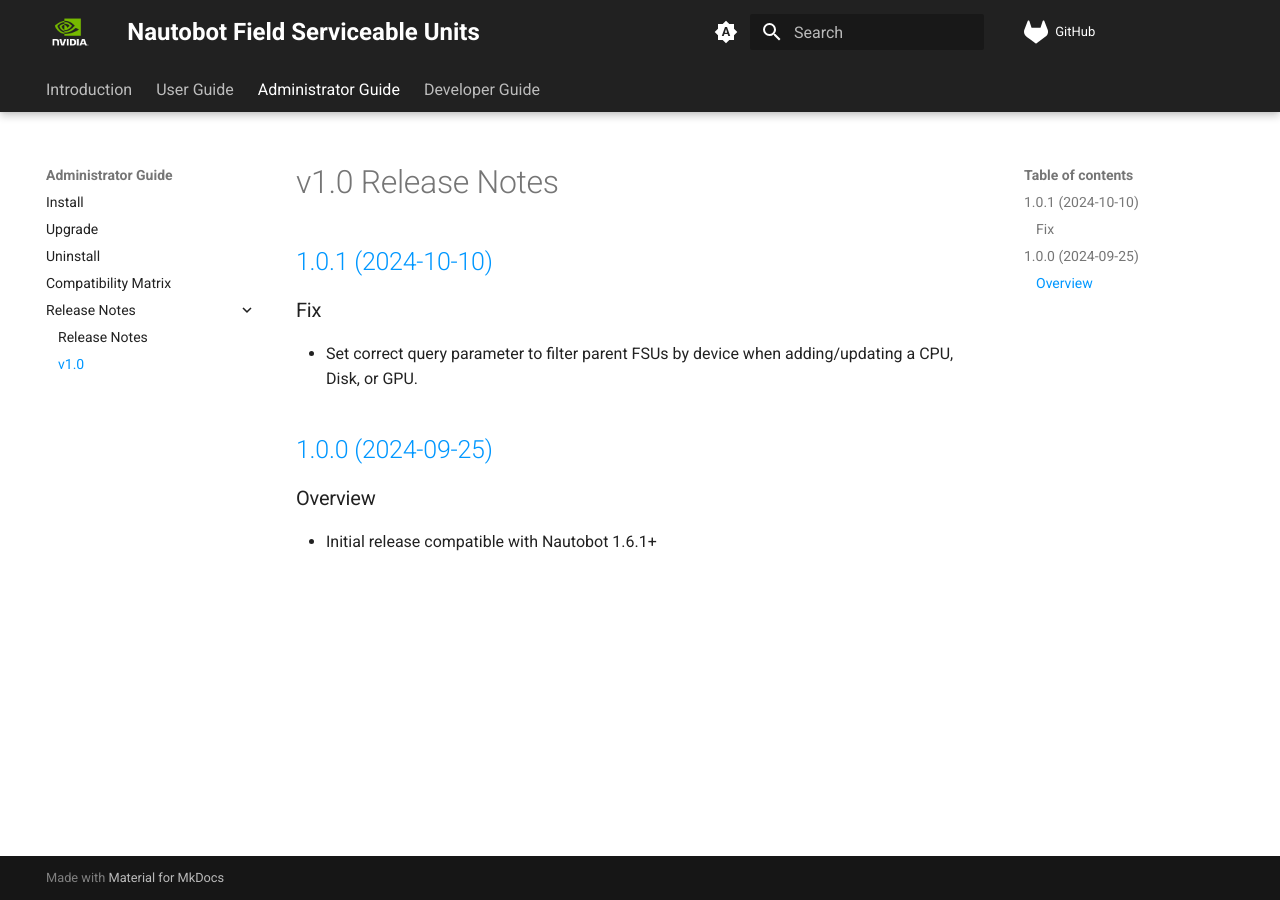
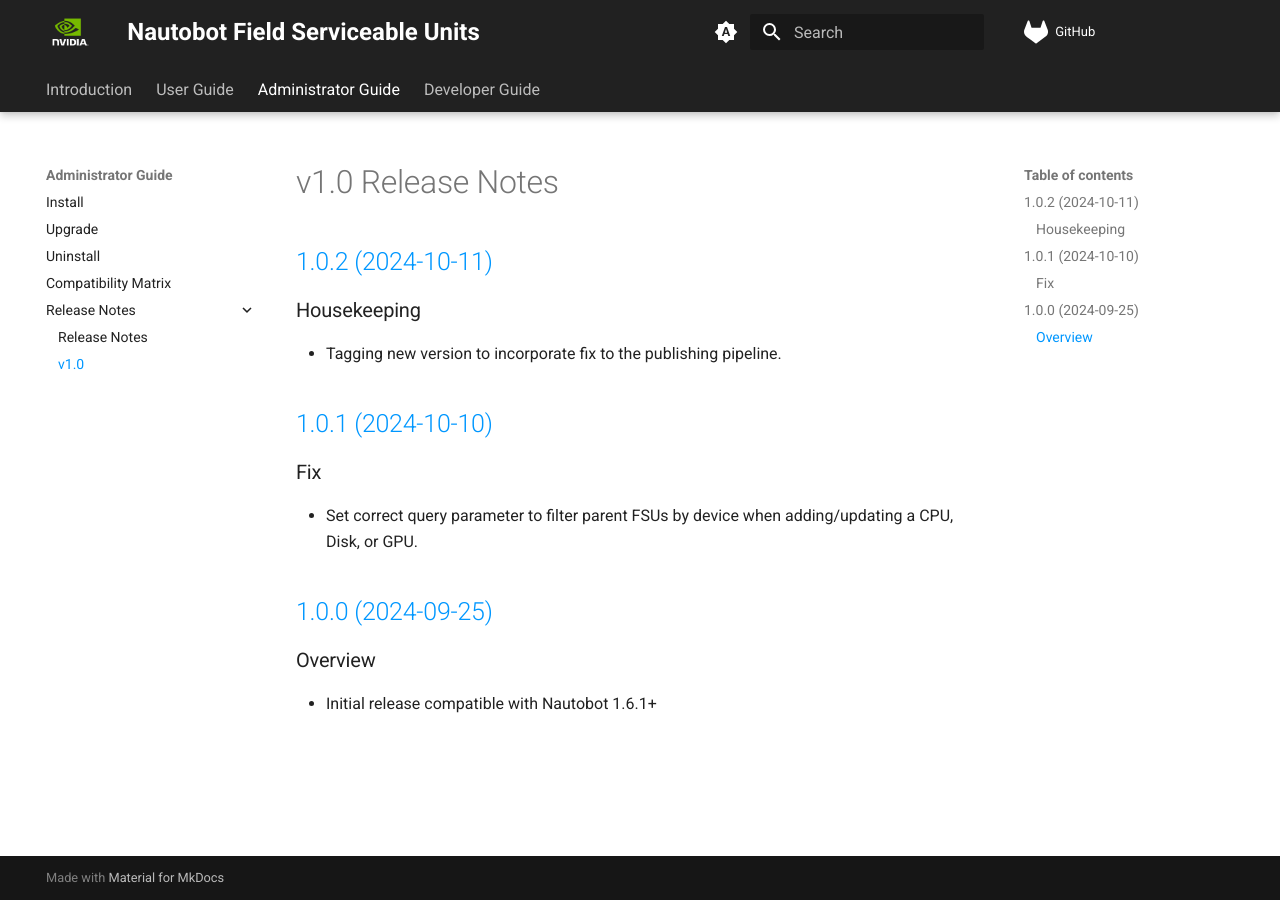
Before and after one commit to NVIDIA/nautobot-app-fsus, an MkDocs documentation site: the page built from docs/admin/release_notes/version_1.0.md, in a window 1280 px wide. Built offline with MkDocs 1.6.1 and Material for MkDocs 9.7.7, drawn with Linux system fonts in a browser that asks for light colours; comment, search, counter and statistics services are not loaded.

Commit message:
Bump release tag to get publishing pipeline fix
Signed-off-by: Mark Troyer <mtroyer@nvidia.com>

```diff
--- a/docs/admin/release_notes/version_1.0.md
+++ b/docs/admin/release_notes/version_1.0.md
@@ -1,4 +1,10 @@
 # v1.0 Release Notes
+
+## [1.0.2 (2024-10-11)](https://github.com/NVIDIA/nautobot-app-fsus/releases/tag/v1.0.2)
+
+### Housekeeping
+
+- Tagging new version to incorporate fix to the publishing pipeline.
 
 ## [1.0.1 (2024-10-10)](https://github.com/NVIDIA/nautobot-app-fsus/releases/tag/v1.0.1)
 
--- a/pyproject.toml
+++ b/pyproject.toml
@@ -1,6 +1,6 @@
 [tool.poetry]
 name = "nautobot-fsus"
-version = "1.0.2a0"
+version = "1.0.2"
 description = "Field Serviceable Units for Nautobot"
 authors = ["Mark Troyer <mtroyer@nvidia.com>"]
 maintainers = ["Mark Troyer <mtroyer@nvidia.com>"]
```
